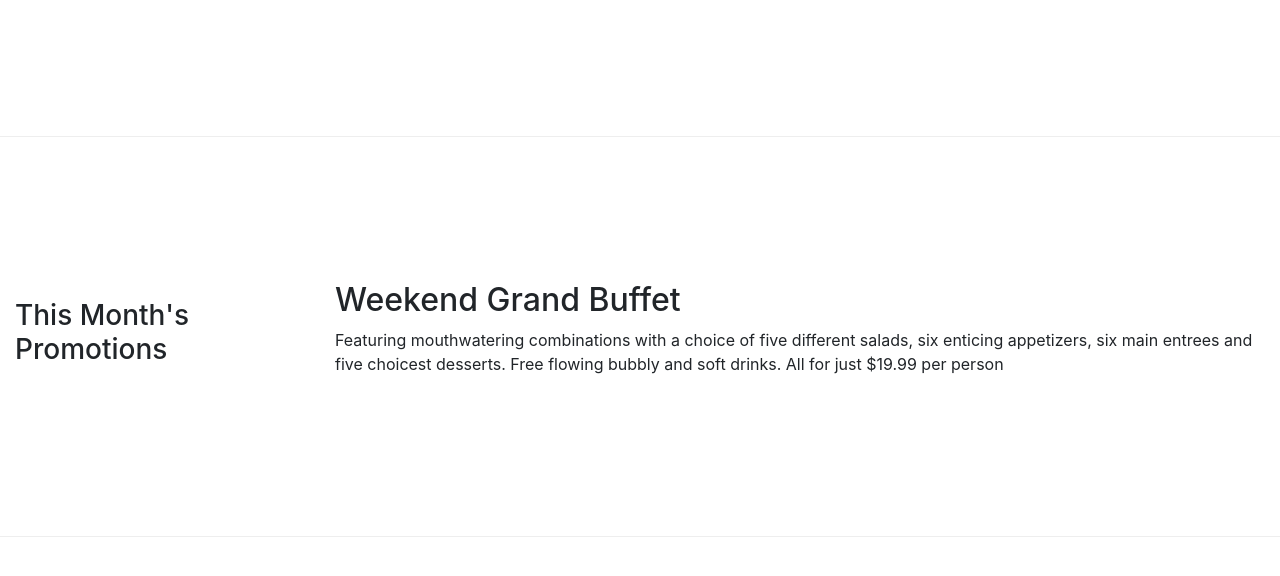
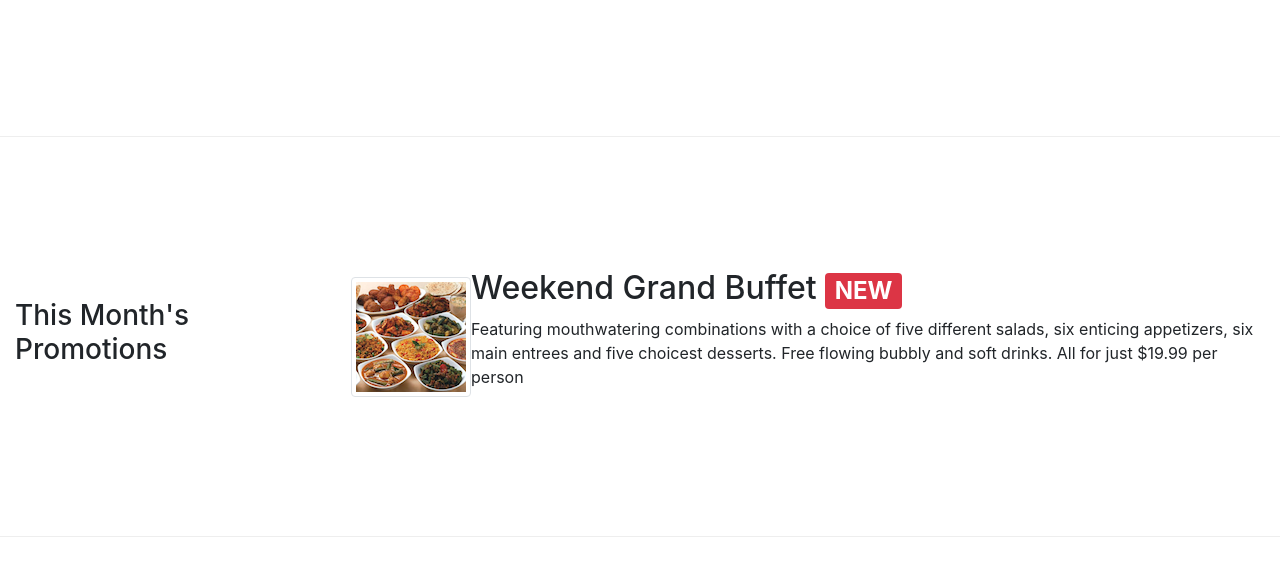
Before and after one commit to Moynihan18/conFusion, a website: page index.html in a window 1280 px wide. Shown: the part 576-1152 px from the top of the page. Drawn offline with nearby package versions, Linux system fonts and the light colour scheme.

Commit message:
task 2 final

```diff
--- a/index.html
+++ b/index.html
@@ -58,7 +58,7 @@
             <div class="col-sm col-md flex-first">
                 <div class="media">
                     <img class="d-flex mr-3 img-thumbnail align-self-center" src="img/uthappizza.png" alt="unthappizza">
-                    <div class-"media-body">
+                    <div class="media-body">
                 <h2 class="mt-0">Uthappizza <span class="badge badge-danger">HOT</span> <spn class="badge badge-pill badge-default">$4.99</span></h2>
                 <p>A unique combination of Indian Uthappam (pancake) and Italian pizza, topped with Cerignola olives, ripe vine cherry tomatoes, Vidalia onion, Guntur chillies and Buffalo Paneer.</p>
                     </div>
@@ -72,8 +72,13 @@
                 <h3>This Month's Promotions</h3>
             </div>
             <div class="col-sm col-md">
-                <h2>Weekend Grand Buffet</h2>
+                <div class="media">
+                    <img class="flex-last ml-3 img-thumbnail align-self-center" src="img/buffet.png" alt="buffet">
+                    <div class="media-body">
+                <h2>Weekend Grand Buffet <span class="badge badge-danger">NEW</span> </h2>
                 <p>Featuring mouthwatering combinations with a choice of five different salads, six enticing appetizers, six main entrees and five choicest desserts. Free flowing bubbly and soft drinks. All for just $19.99 per person </p>
+                    </div>
+                </div>
             </div>
         </div>
 
```
